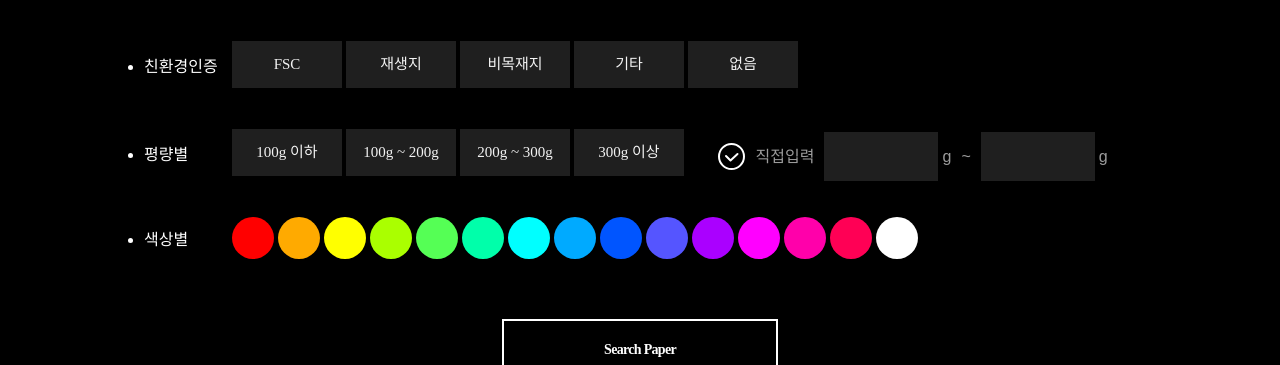
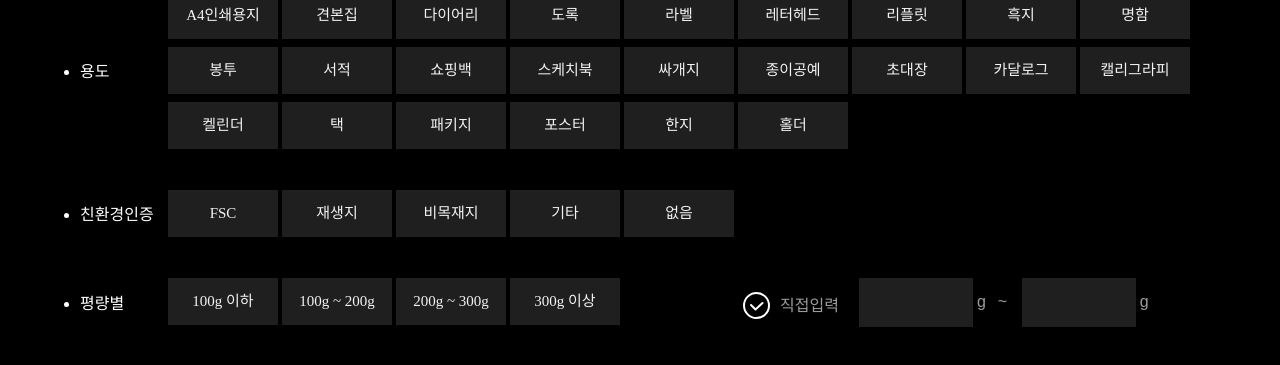
Before and after one commit to WEB16KJN/Client, a React (Create React App) app: page / in a window 1280 px wide. Shown: the part 940-1305 px from the top of the page. Built offline with nearby package versions, Linux system fonts and the light colour scheme; a web font is replaced by a local one.

Commit message:
feat: Main/Options 옵션 선택 영역 반응형 구현 완료

```diff
--- a/src/components/main/InputSelf.jsx
+++ b/src/components/main/InputSelf.jsx
@@ -5,13 +5,16 @@
 export default function InputSelf() {
   return (
     <StyledInputSelf>
-      <IcCheckRoundTrue />
-      <span>직접입력</span>
+      <div>
+        <IcCheckRoundTrue />
+        <span>직접입력</span>
+        <StyledInputRange>
+          <input type="number" />g
+        </StyledInputRange>
+      </div>
+
       <StyledInputRange>
-        <input type="number" />g
-      </StyledInputRange>
-      ~
-      <StyledInputRange>
+        <div>~</div>
         <input type="number" />g
       </StyledInputRange>
     </StyledInputSelf>
@@ -19,11 +22,18 @@
 }
 const StyledInputSelf = styled.div`
   display: flex;
+  flex-wrap: wrap;
   align-items: center;
   color: ${colors.gray5};
+  width: 350px;
+  height: 100%;
+  box-sizing: border-box;
   flex-grow: 1;
-  height: 55px;
-  box-sizing: border-box;
+
+  div {
+    display: flex;
+    align-items: center;
+  }
   svg {
     width: 27px;
     height: 27px;
@@ -31,14 +41,24 @@
   }
   span {
     margin-left: 10px;
+    margin-right: 20px;
     flex-basis: 59px;
     flex-shrink: 0;
+  }
+  @media (max-width: 1100px) {
+    justify-content: flex-end;
+    margin-right: 10px;
   }
 `;
 const StyledInputRange = styled.div`
   display: flex;
   align-items: center;
-  margin: 10px;
+  margin-bottom: 7px;
+  div {
+    width: 9px;
+    margin-left: 12px;
+    margin-right: 15px;
+  }
   input {
     width: 110px;
     height: 47px;
--- /dev/null
+++ b/src/components/main/Option.Layout.jsx
@@ -0,0 +1,39 @@
+import React from 'react';
+import { layoutPropTypes } from '../../utils/layoutPropTypes';
+import BaseLayout from '../common/Base.layout';
+import styled from 'styled-components';
+import { colors } from '../../styles/color';
+export default function OptionLayout({ children }) {
+  return (
+    <BaseLayout
+      BigScreen={StyledDesktopWrapper}
+      TabletOrDesktop={StyledTabletToDesktopWrapper}
+      MobileOrTablet={StyledMobileToTabletWrapper}
+      Mobile={StyledMobileWrapper}
+    >
+      {children}
+    </BaseLayout>
+  );
+}
+
+OptionLayout.propTypes = layoutPropTypes;
+
+const StyledWrapper = styled.div`
+  width: 100%;
+  background: ${colors.black};
+  position: relative;
+  display: flex;
+  flex-direction: column;
+  flex-wrap: wrap;
+  align-items: center;
+`;
+const StyledDesktopWrapper = styled(StyledWrapper)`
+  height: 922px;
+`;
+
+const StyledTabletToDesktopWrapper = styled(StyledDesktopWrapper)`
+  height: 1275px;
+`;
+
+const StyledMobileToTabletWrapper = styled(StyledTabletToDesktopWrapper)``;
+const StyledMobileWrapper = styled(StyledMobileToTabletWrapper)``;
--- a/src/components/main/Option.jsx
+++ b/src/components/main/Option.jsx
@@ -1,24 +1,16 @@
 import React from 'react';
 import OptionContents from './OptionContents';
 import SearchBox from './SearchBox';
-import styled from 'styled-components';
-import { colors } from '../../styles/color';
+// import styled from 'styled-components';
+// import { colors } from '../../styles/color';
+import OptionLayout from './Option.Layout';
 function Option() {
   return (
-    <StyledOption>
+    <OptionLayout>
       <SearchBox />
       <OptionContents />
-    </StyledOption>
+    </OptionLayout>
   );
 }
-const StyledOption = styled.div`
-  width: 100%;
-  height: 922px;
-  background: ${colors.black};
-  position: relative;
-  display: flex;
-  flex-direction: column;
-  flex-wrap: wrap;
-  align-items: center;
-`;
+
 export default Option;
--- a/src/components/main/OptionContent.jsx
+++ b/src/components/main/OptionContent.jsx
@@ -35,7 +35,7 @@
           <span>{options.title}</span>
         </li>
       </StyledTitle>
-      <StyledOptionsWrapper>{renderOptionCard()}</StyledOptionsWrapper>
+      <StyledOptionsWrapper title={options.title}>{renderOptionCard()}</StyledOptionsWrapper>
       {content.title === '평량별' && <InputSelf />}
     </StyledOptionContent>
   );
@@ -48,7 +48,7 @@
   display: flex;
   align-items: center;
   justify-content: space-between;
-  width: 80%;
+  width: 90%;
   margin-bottom: 33px;
 `;
 const StyledTitle = styled.ul`
@@ -67,6 +67,14 @@
   display: flex;
   flex-wrap: wrap;
   flex-grow: 1;
+
+  @media (max-width: 768px) {
+    width: ${({ title }) => {
+      return title === '색상별' ? '400px' : null;
+    }};
+    flex-grow: 0;
+    margin-right: auto;
+  }
 `;
 const StyledOptionCard = styled.div`
   width: 110px;
--- a/src/components/main/OptionContents.jsx
+++ b/src/components/main/OptionContents.jsx
@@ -17,6 +17,7 @@
   );
 }
 const StyledOptionContents = styled.div`
+  width: 100%;
   max-width: 1300px;
   height: 100%;
   display: flex;
--- a/src/components/main/SearchBox.jsx
+++ b/src/components/main/SearchBox.jsx
@@ -25,7 +25,7 @@
   align-items: center;
 
   & > input {
-    width: 176px;
+    width: 80%;
     height: 15px;
     font-family: NanumSquareOTF;
     font-style: normal;
@@ -34,9 +34,14 @@
     line-height: 15px;
     border: none;
     outline: none;
-    color: ${colors.gray3};
+    color: ${colors.black};
     margin-left: 51px;
   }
+
+  & > input::placeholder {
+    color: ${colors.gray3};
+  }
+
   &:nth-child(2) {
     display: none;
   }
```
